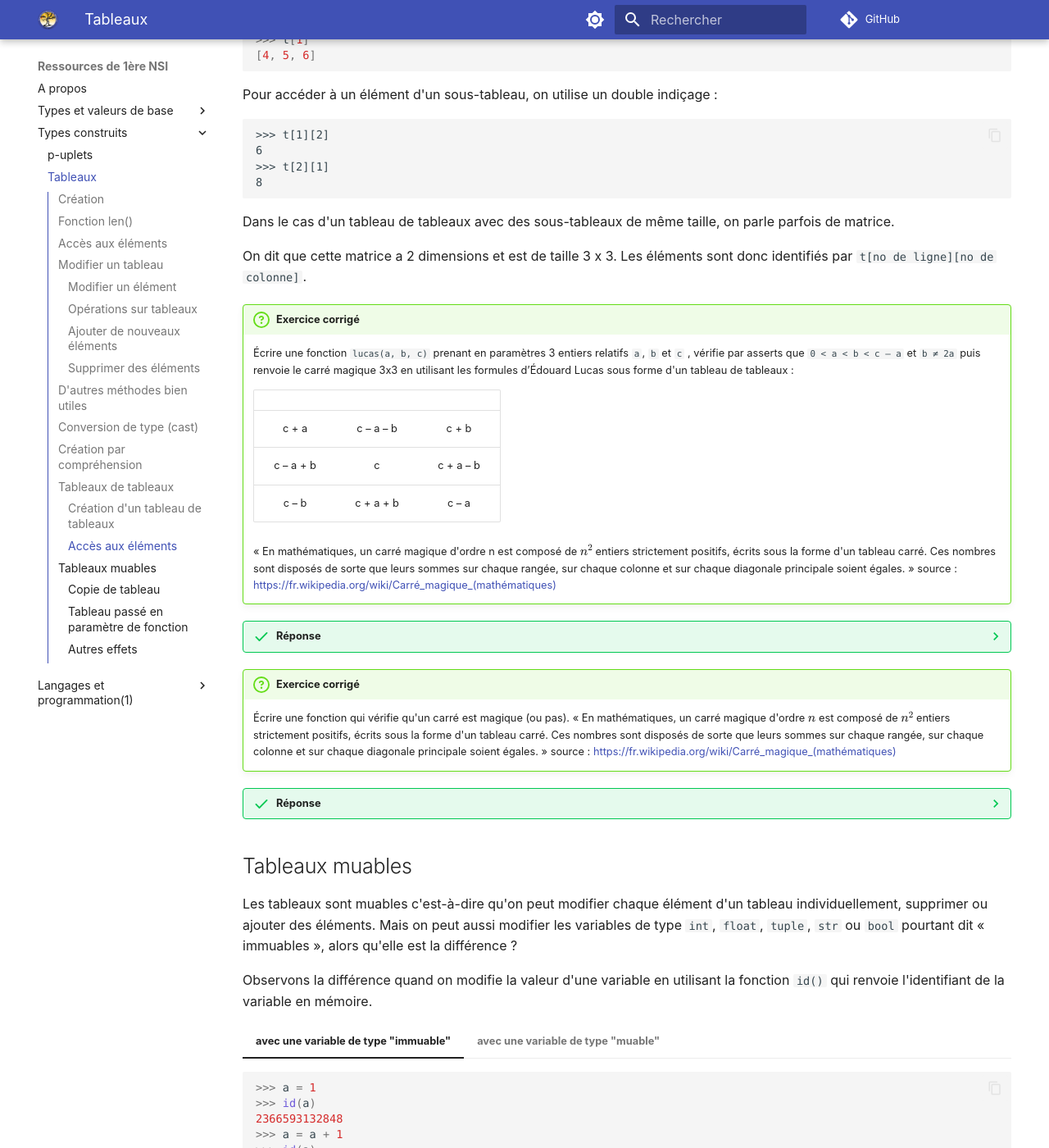
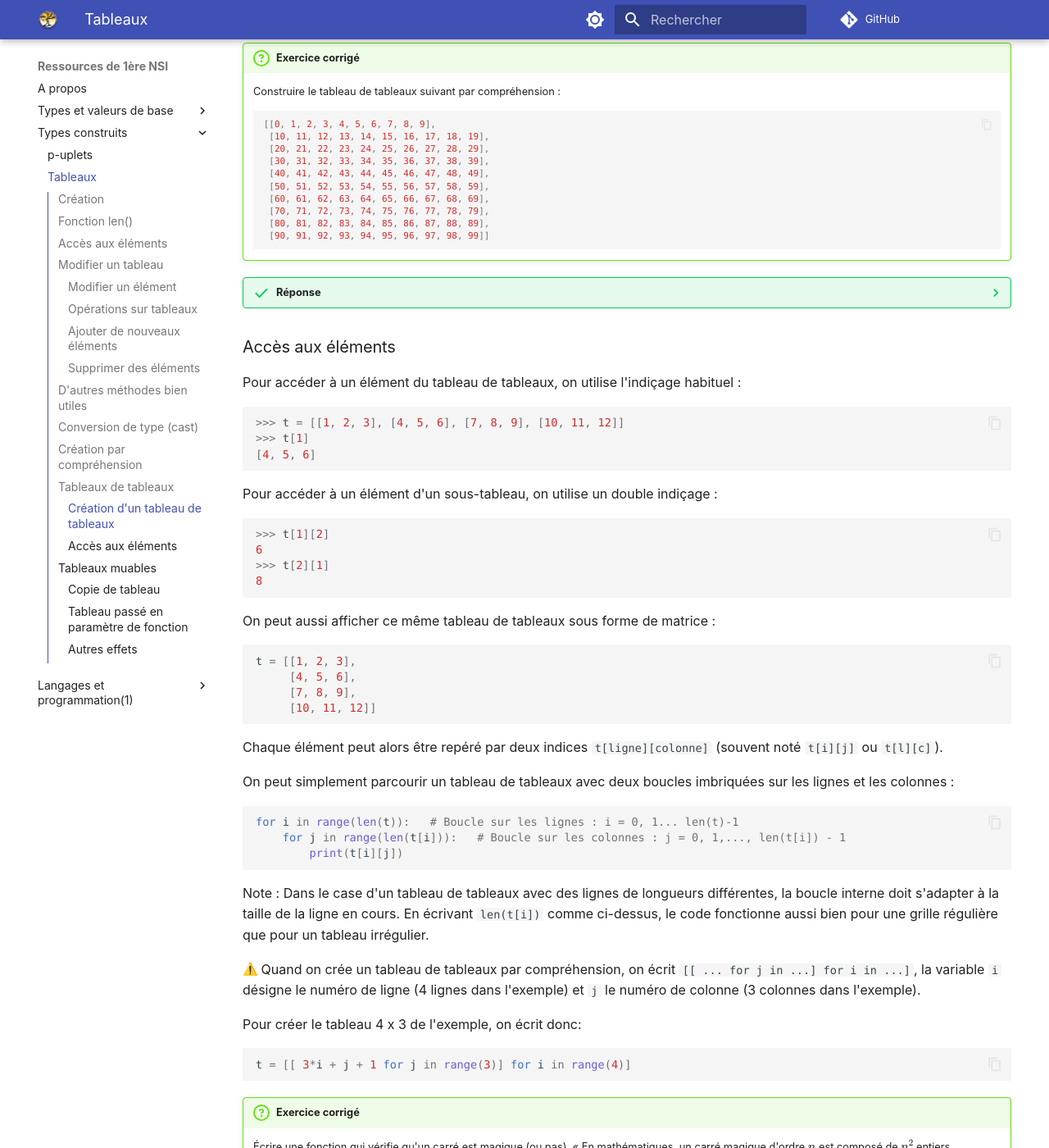
Before and after one commit to eipaca/NSI-1, an MkDocs documentation site: the page built from docs/types-construits/2-tableaux.md, in a window 1280 px wide and 1400 px high, scrolled down 10821 px. Shown: the whole window at 82% size. Built offline with MkDocs 1.6.1 and Material for MkDocs 9.7.7, drawn with Linux system fonts in a browser that asks for light colours; emoji names are drawn with the system emoji font; comment, search, counter and statistics services are not loaded; some of the changed text lies outside the part shown.

Commit message:
Add files via upload

````diff
--- a/docs/types-construits/2-tableaux.md
+++ b/docs/types-construits/2-tableaux.md
@@ -514,7 +514,15 @@ Enfin, on peut parcourir plusieurs itérables avec plusieurs variables :
 
 ##	Tableaux de tableaux
 
-Il est tout à fait possible de construire un tableau qui contient d'autres tableaux. C'est un **tableau de tableaux**, appelé aussi **tableau à deux dimensions**, ou **matrice**.
+Il est tout à fait possible de construire un tableau qui contient d'autres tableaux. C'est un **tableau de tableaux**.
+
+Les sous-tableaux contenus dans le tableau de tableaux peuvent avoir des tailles différentes (par exemple, une première ligne de 2 éléments et une deuxième de 5).
+
+Dans le cas où tous sous-tableaux ont exactement le même nombre d'éléments, on parle aussi
+de **tableau à deux dimensions**, de **grille**, ou encore de **matrice** en mathématique.
+
+
+
 
 ###	Création d'un tableau de tableaux
 
@@ -539,7 +547,7 @@ On peut alors créer un tableau qui contient ces trois tableaux :
 >>> t = [[0, 0, 0, 0], [1, 1, 1, 1], [2, 2, 2, 2]]
 ```
 
-... ou ligne par ligne dans un programme avec des boucles `for` imbriquées :
+... ou en créant les sous-tableaux les uns après les autres dans un programme avec des boucles `for` imbriquées :
 
 ``` py
 t = []
@@ -564,68 +572,8 @@ for i in range(3):
 t = [[i for j in range (4)] for i in range(3)]
 ```
 
-La compréhension interne construit une ligne, la compréhension externe construit le tableau de lignes.
+La compréhension interne construit les sous-tableaux, la compréhension externe construit le tableau de tableaux.
 Par compréhension, les boucles `for j in ...` et `for i in ...` s'écrivent donc à l'inverse du programme avec des boucles imbriquées. :bug: C'est une cause fréquente d'erreur.
-
-:warning: Quand on écrit `[[ ... for j in ...] for i in ...]`, la variable `i` désigne le numéro de ligne (3 lignes dans l'exemple) et `j` le numéro de colonne (4 colonnes dans l'exemple).
-
-
-
-
-!!! question "Exercice corrigé"
-	Construire le tableau de tableaux suivant par compréhension :
-
-    ``` py
-    [[0, 1, 2, 3, 4, 5, 6, 7, 8, 9],
-     [10, 11, 12, 13, 14, 15, 16, 17, 18, 19],
-     [20, 21, 22, 23, 24, 25, 26, 27, 28, 29],
-     [30, 31, 32, 33, 34, 35, 36, 37, 38, 39],
-     [40, 41, 42, 43, 44, 45, 46, 47, 48, 49],
-     [50, 51, 52, 53, 54, 55, 56, 57, 58, 59],
-     [60, 61, 62, 63, 64, 65, 66, 67, 68, 69],
-     [70, 71, 72, 73, 74, 75, 76, 77, 78, 79],
-     [80, 81, 82, 83, 84, 85, 86, 87, 88, 89],
-     [90, 91, 92, 93, 94, 95, 96, 97, 98, 99]]
-    ```
-
-
-??? Success "Réponse"
-
-    ``` py
-    T = []
-    for i in range(10):
-        T.append([j + 10*i for j in range(10)])
-    ```
-    ou alors
-    ``` py
-    T = [[j + 10*i for j in range (10)] for i in range(10)]
-    ```
-
-
-###	Accès aux éléments
-
-Pour accéder à un élément du tableau de tableaux, on utilise l'indiçage habituel :
-
-``` py
->>> t = [[1, 2, 3], [4, 5, 6], [7, 8, 9]]
->>> t[1]
-[4, 5, 6]
-```
-
-Pour accéder à un élément d'un sous-tableau, on utilise un double indiçage :
-```
->>> t[1][2]
-6
->>> t[2][1]
-8
-```
-
-Dans le cas d'un tableau de tableaux avec des sous-tableaux de même taille, on parle parfois de matrice.
-
-
-
-On dit que cette matrice a 2 dimensions et est de taille 3 x 3. Les éléments sont donc identifiés par `t[no de ligne][no de colonne]`.
-
 
 
 !!! question "Exercice corrigé"
@@ -655,6 +603,89 @@ On dit que cette matrice a 2 dimensions et est de taille 3 x 3. Les éléments s
                 [c - b, c + a + b, c - a]]
     ```
 
+!!! question "Exercice corrigé"
+	Construire le tableau de tableaux suivant par compréhension :
+
+    ``` py
+    [[0, 1, 2, 3, 4, 5, 6, 7, 8, 9],
+     [10, 11, 12, 13, 14, 15, 16, 17, 18, 19],
+     [20, 21, 22, 23, 24, 25, 26, 27, 28, 29],
+     [30, 31, 32, 33, 34, 35, 36, 37, 38, 39],
+     [40, 41, 42, 43, 44, 45, 46, 47, 48, 49],
+     [50, 51, 52, 53, 54, 55, 56, 57, 58, 59],
+     [60, 61, 62, 63, 64, 65, 66, 67, 68, 69],
+     [70, 71, 72, 73, 74, 75, 76, 77, 78, 79],
+     [80, 81, 82, 83, 84, 85, 86, 87, 88, 89],
+     [90, 91, 92, 93, 94, 95, 96, 97, 98, 99]]
+    ```
+
+
+??? Success "Réponse"
+
+
+    ``` py
+    t = [[j + 10*i for j in range (10)] for i in range(10)]
+    ```
+
+
+###	Accès aux éléments
+
+Pour accéder à un élément du tableau de tableaux, on utilise l'indiçage habituel :
+
+``` py
+>>> t = [[1, 2, 3], [4, 5, 6], [7, 8, 9], [10, 11, 12]]
+>>> t[1]
+[4, 5, 6]
+```
+
+Pour accéder à un élément d'un sous-tableau, on utilise un double indiçage :
+
+``` py
+>>> t[1][2]
+6
+>>> t[2][1]
+8
+```
+
+On peut aussi afficher ce même tableau de tableaux sous forme de matrice :
+``` py
+t = [[1, 2, 3],
+     [4, 5, 6],
+	 [7, 8, 9],
+	 [10, 11, 12]]
+```
+Chaque élément peut alors être repéré par deux indices `t[ligne][colonne]` (souvent noté `t[i][j]` ou `t[l][c]`).
+
+
+
+On peut simplement parcourir un tableau de tableaux avec deux boucles imbriquées sur les lignes et les colonnes :
+
+``` py
+for i in range(len(t)):   # Boucle sur les lignes : i = 0, 1... len(t)-1
+    for j in range(len(t[i])):   # Boucle sur les colonnes : j = 0, 1,..., len(t[i]) - 1
+	    print(t[i][j])
+```
+
+
+Note : Dans le case d'un tableau de tableaux avec des lignes de longueurs différentes, la boucle interne doit s'adapter
+à la taille de la ligne en cours. En écrivant `len(t[i])` comme ci-dessus, le code fonctionne aussi bien
+pour une grille régulière que pour un tableau irrégulier.
+
+
+:warning: Quand on crée un tableau de tableaux par compréhension, on écrit `[[ ... for j in ...] for i in ...]`,
+la variable `i` désigne le numéro de ligne (4 lignes dans l'exemple) et `j` le numéro de colonne (3 colonnes dans l'exemple).
+
+Pour créer le tableau 4 x 3 de l'exemple, on écrit donc:
+
+``` py
+t = [[ 3*i + j + 1 for j in range(3)] for i in range(4)]
+```
+
+
+
+
+
+
 
 
 !!! question "Exercice corrigé"
@@ -668,30 +699,31 @@ On dit que cette matrice a 2 dimensions et est de taille 3 x 3. Les éléments s
         Renvoie True si m est un carré magique, False sinon
         '''
 
-        taille=len(m)
 
-        # calcule la somme sur la diagonale
-        diag = 0
-        for line in range(taille):
-            diag = diag + m[line][line]
+        taille = len(m)
 
-        # vérifie les lignes
-        for line in range(taille):
+        # On calcule la somme sur la diagonale
+        somme_diag = 0
+        for i in range(taille):
+            somme_diag = somme_diag + m[i][i]
+
+        # On vérifie les lignes
+        for i in range(taille):
             somme = 0
-            for col in range(taille):
-                somme = somme + m[line][col]
-            if somme != diag:
+            for j in range(taille):
+                somme = somme + m[i][j]
+            if somme != somme_diag:
                 return False
 
-        #vérifie les colonnes
-        for col in range(taille):
+        # On vérifie les colonnes
+        for j in range(taille):
             somme = 0
-            for line in range(taille):
-                somme = somme + m[line][col]
-            if somme !=diag:
+            for i in range(taille):
+                somme = somme + m[i][j]
+            if somme != somme_diag:
                 return False
 
-        # si on arrive ici, c'est que m est un carre est magique
+        # Si on arrive ici, c'est que m est un carre est magique
         return True
 
 
````
